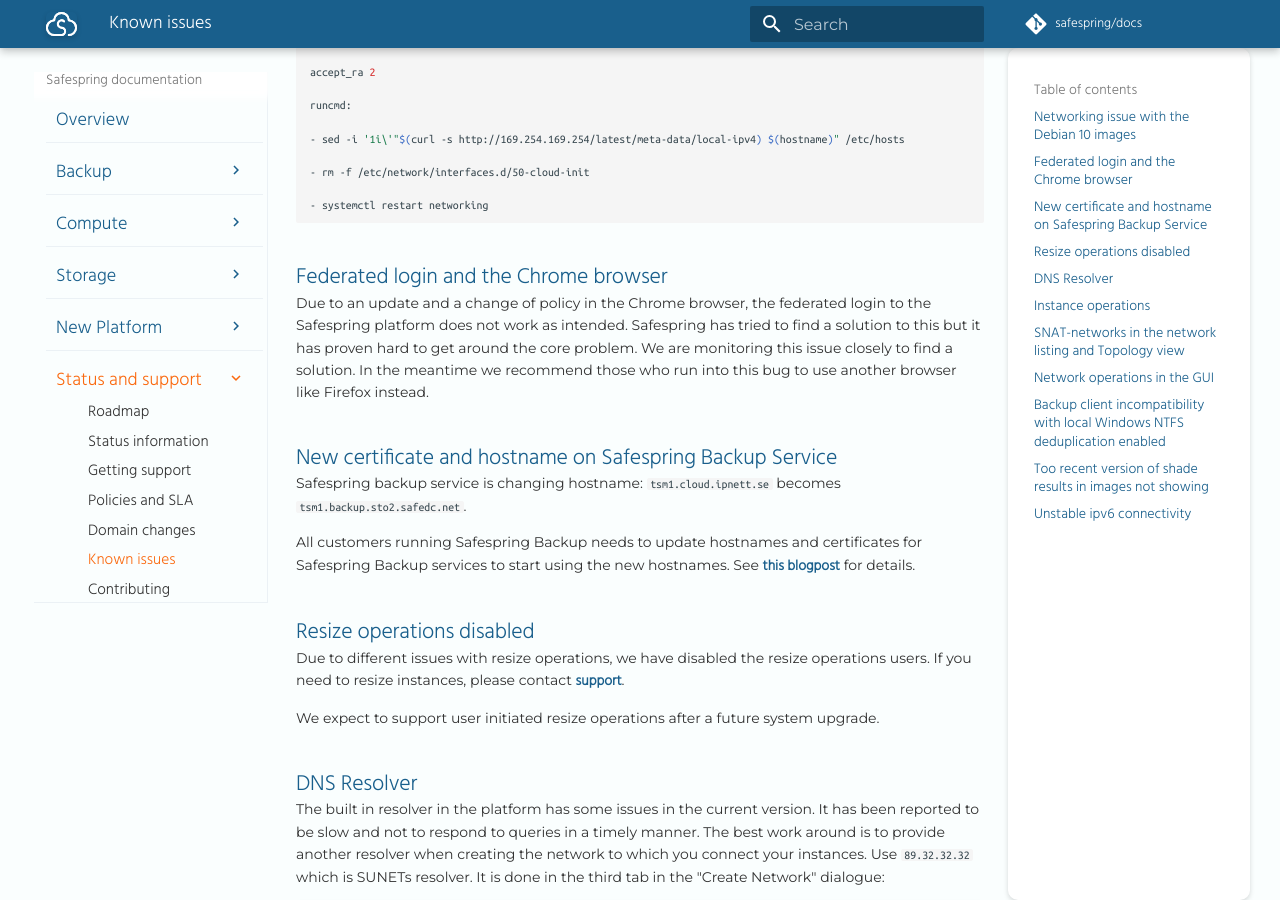
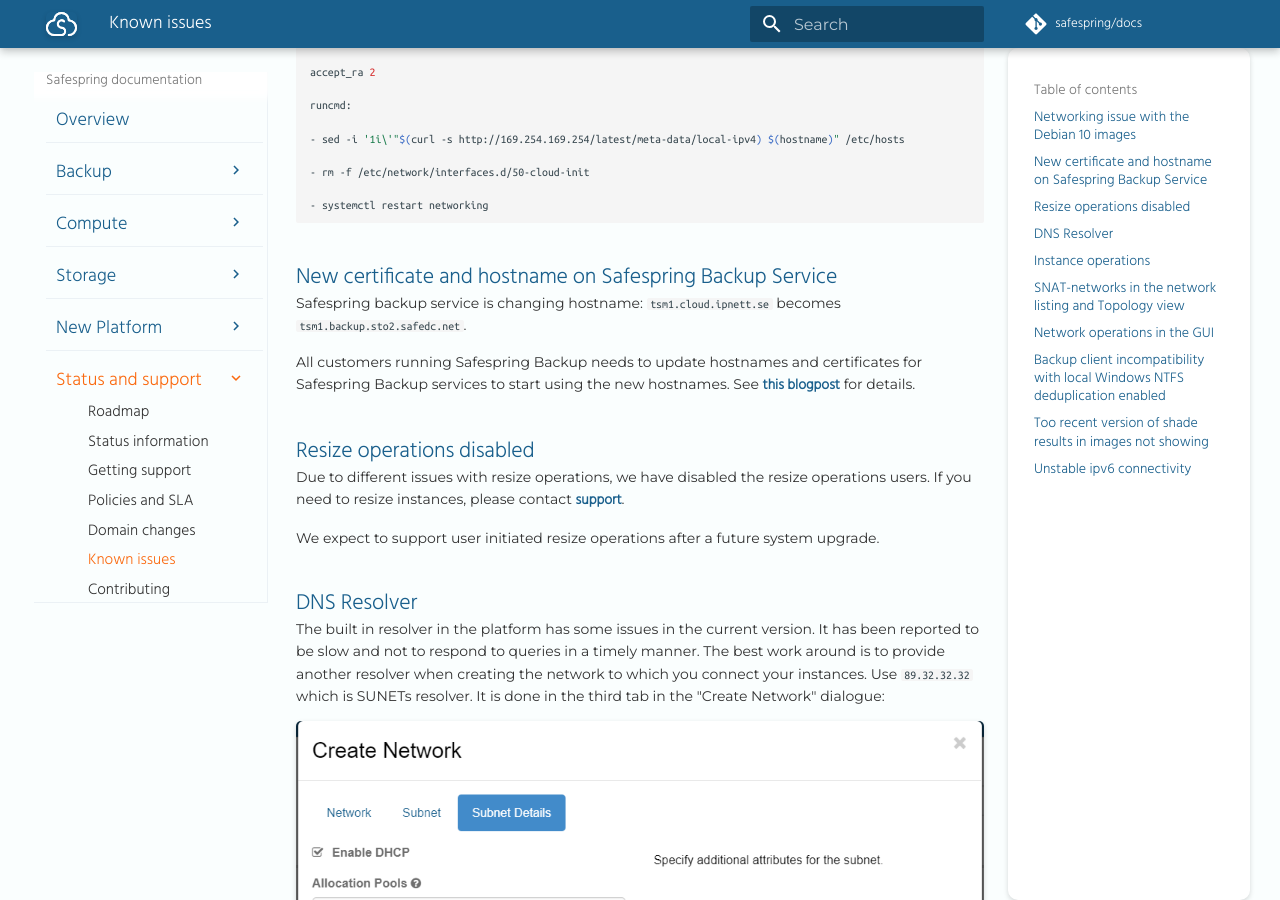
Before and after one commit to safespring/docs, an MkDocs documentation site: the page built from content/service/known_issues.md, in a window 1280 px wide and 900 px high, scrolled down 1033 px. Built offline with MkDocs 1.6.1 and Material for MkDocs 9.7.7, drawn with Linux system fonts in a browser that asks for light colours; a script that is not in the unit is left out; comment, search, counter and statistics services are not loaded; old or Windows-style settings are respelled for this version of MkDocs.

Commit message:
Removed the federated login Chrome issue from Known Issues

````diff
--- a/content/service/known_issues.md
+++ b/content/service/known_issues.md
@@ -63,11 +63,6 @@
 
 
 ```
-
-## Federated login and the Chrome browser
-Due to an update and a change of policy in the Chrome browser, the federated login to the Safespring platform does not work as intended.
-Safespring has tried to find a solution to this but it has proven hard to get around the core problem. We are monitoring this
-issue closely to find a solution. In the meantime we recommend those who run into this bug to use another browser like Firefox instead.
 
 ## New certificate and hostname on Safespring Backup Service
 
````
